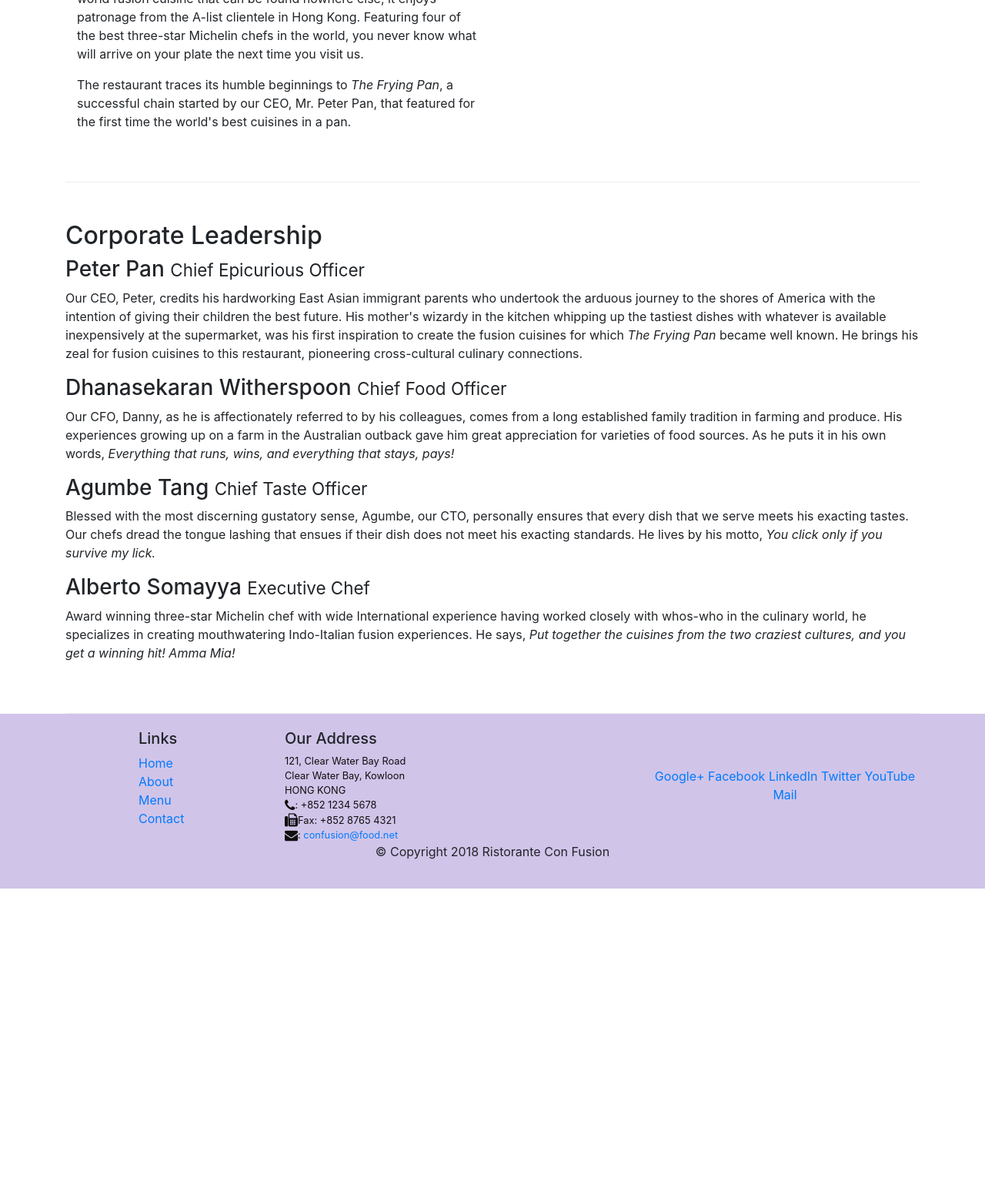
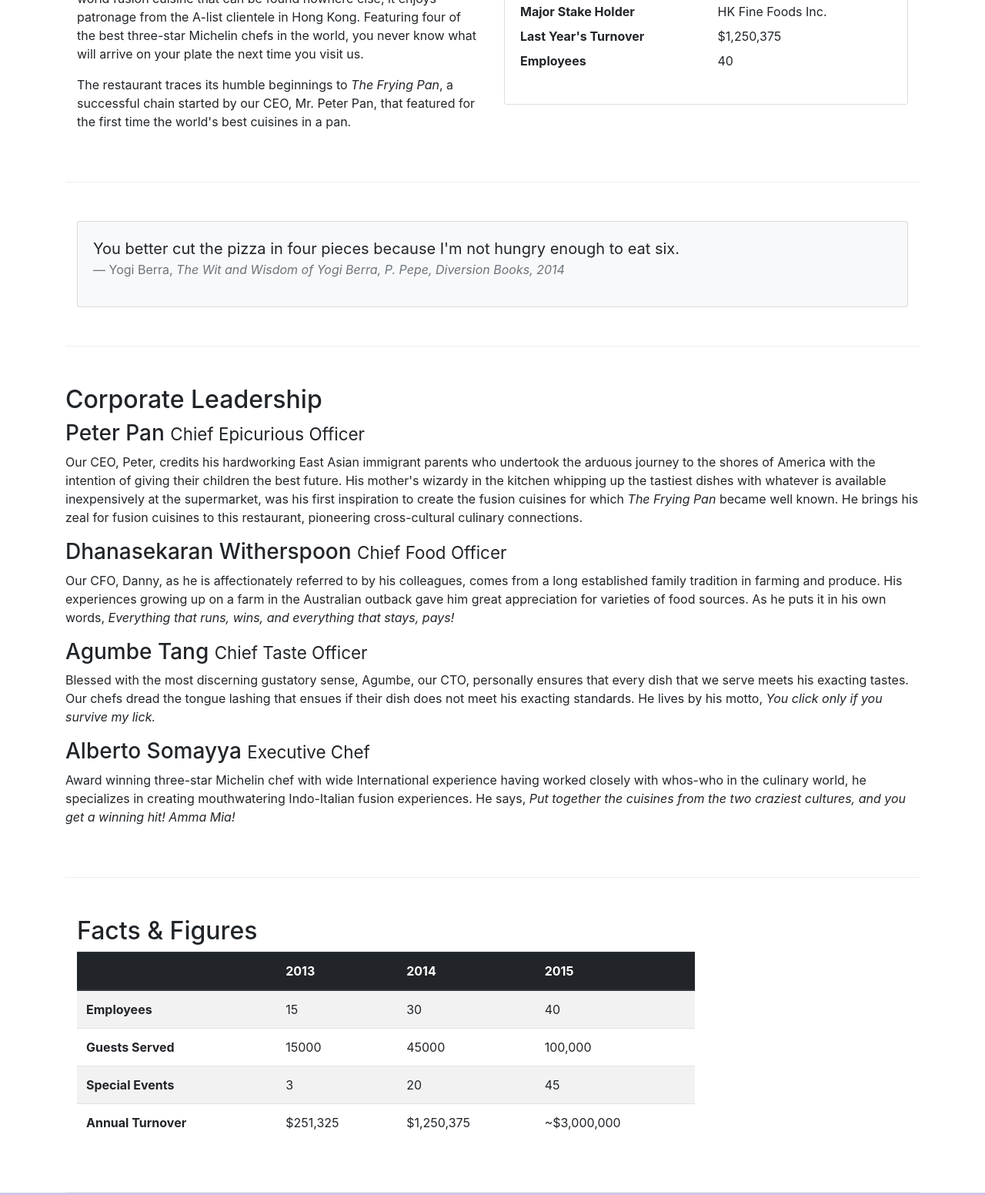
Before and after one commit to rakshitjain13/bootstrap4-coursera-Frontend-web-development-with-React, a website: page aboutus.html in a window 1280 px wide. Shown: the part 623-2175 px from the top of the page at 77% size. Before the commit the page ends 1777 px from the top, so only its background shows below. Drawn offline with nearby package versions, Linux system fonts and the light colour scheme.

Commit message:
Tables and card

```diff
--- a/aboutus.html
+++ b/aboutus.html
@@ -39,7 +39,7 @@
                     <h1>Ristorante con Fusion</h1>
                     <p>We take inspiration from the World's best cuisines, and create a unique fusion experience. Our lipsmacking creations will tickle your culinary senses!</p>
                 </div>
-                <div class="col-12 col-sm">
+                <div class="col-12 col-sm-6">
                 </div>
             </div>
         </div>
@@ -63,9 +63,38 @@
                 <p>Started in 2010, Ristorante con Fusion quickly established itself as a culinary icon par excellence in Hong Kong. With its unique brand of world fusion cuisine that can be found nowhere else, it enjoys patronage from the A-list clientele in Hong Kong.  Featuring four of the best three-star Michelin chefs in the world, you never know what will arrive on your plate the next time you visit us.</p>
                 <p>The restaurant traces its humble beginnings to <em>The Frying Pan</em>, a successful chain started by our CEO, Mr. Peter Pan, that featured for the first time the world's best cuisines in a pan.</p>
             </div>
-            <div>
+            <div class="col-12 col-sm-6">
+                <div class="card">
+                    <h3 class="card-header bg-primary text-white">Facts At a Glance</h3>
+                    <div class="card-body">
+                        <dl class="row">
+                            <dt class="col-6">Started</dt>
+                            <dd class="col-6">3 Feb. 2013</dd>
+                            <dt class="col-6">Major Stake Holder</dt>
+                            <dd class="col-6">HK Fine Foods Inc.</dd>
+                            <dt class="col-6">Last Year's Turnover</dt>
+                            <dd class="col-6">$1,250,375</dd>
+                            <dt class="col-6">Employees</dt>
+                            <dd class="col-6">40</dd>
+                        </dl>
+                    </div>
+                </div>
             </div>
         </div>
+        <div class="row row-content">
+            <div class="col-12">
+                <div class="card card-body bg-light">
+                    <blockquote class="blockquote">
+                        <p class="mb-0">You better cut the pizza in four pieces because
+                            I'm not hungry enough to eat six.</p>
+                        <footer class="blockquote-footer">Yogi Berra,
+                            <cite title="Source Title">The Wit and Wisdom of Yogi Berra,
+                            P. Pepe, Diversion Books, 2014</cite>
+                        </footer>
+                    </blockquote>
+                </div>
+            </div>
+         </div>
 
 
         <div class="row row-content align-self-center">
@@ -85,6 +114,51 @@
                 <p>Award winning three-star Michelin chef with wide International experience having worked closely with whos-who in the culinary world, he specializes in creating mouthwatering Indo-Italian fusion experiences. He says, <em>Put together the cuisines from the two craziest cultures, and you get a winning hit! Amma Mia!</em></p></div>
             </div>
        </div>
+       <div class="row row-content">
+            <div class="col-12 col-sm-9">
+                <h2>Facts &amp; Figures</h2>
+            </div>
+            <div class="col-12 col-sm-9">
+                <div class="table-responsive">
+                    <table class="table table-striped">
+                        <thead class="thead-dark">
+                            <tr>
+                                <th>&nbsp;</th>
+                                <th>2013</th>
+                                <th>2014</th>
+                                <th>2015</th>
+                            </tr>
+                        </thead>
+                        <tbody>
+                            <tr>
+                                <th>Employees</th>
+                                <td>15</td>
+                                <td>30</td>
+                                <td>40</td>
+                            </tr>
+                            <tr>
+                                <th>Guests Served</th>
+                                <td>15000</td>
+                                <td>45000</td>
+                                <td>100,000</td>
+                            </tr>
+                            <tr>
+                                <th>Special Events</th>
+                                <td>3</td>
+                                <td>20</td>
+                                <td>45</td>
+                            </tr>
+                            <tr>
+                                <th>Annual Turnover</th>
+                                <td>$251,325</td>
+                                <td>$1,250,375</td>
+                                <td>~$3,000,000</td>
+                            </tr>
+                        </tbody>
+                    </table>
+                </div>
+            </div>
+   </div>
 
     </div>
 
```
